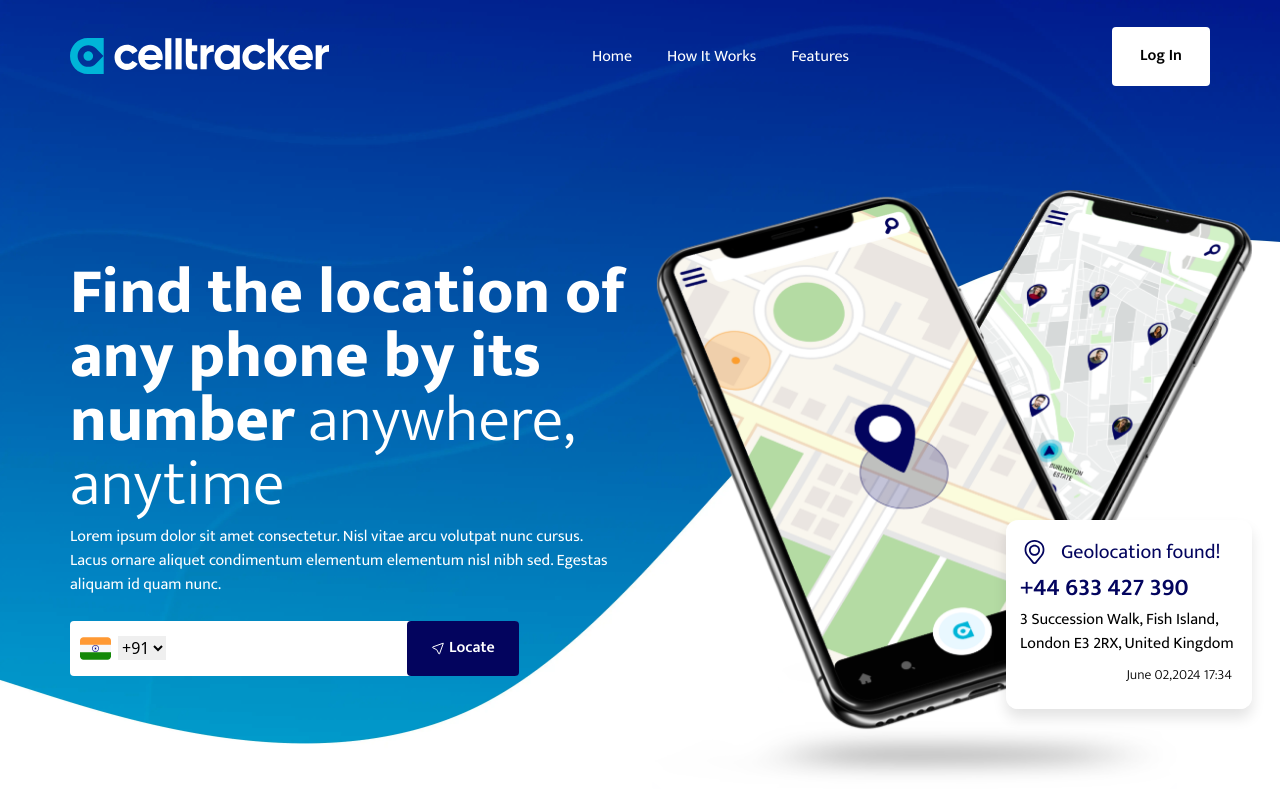
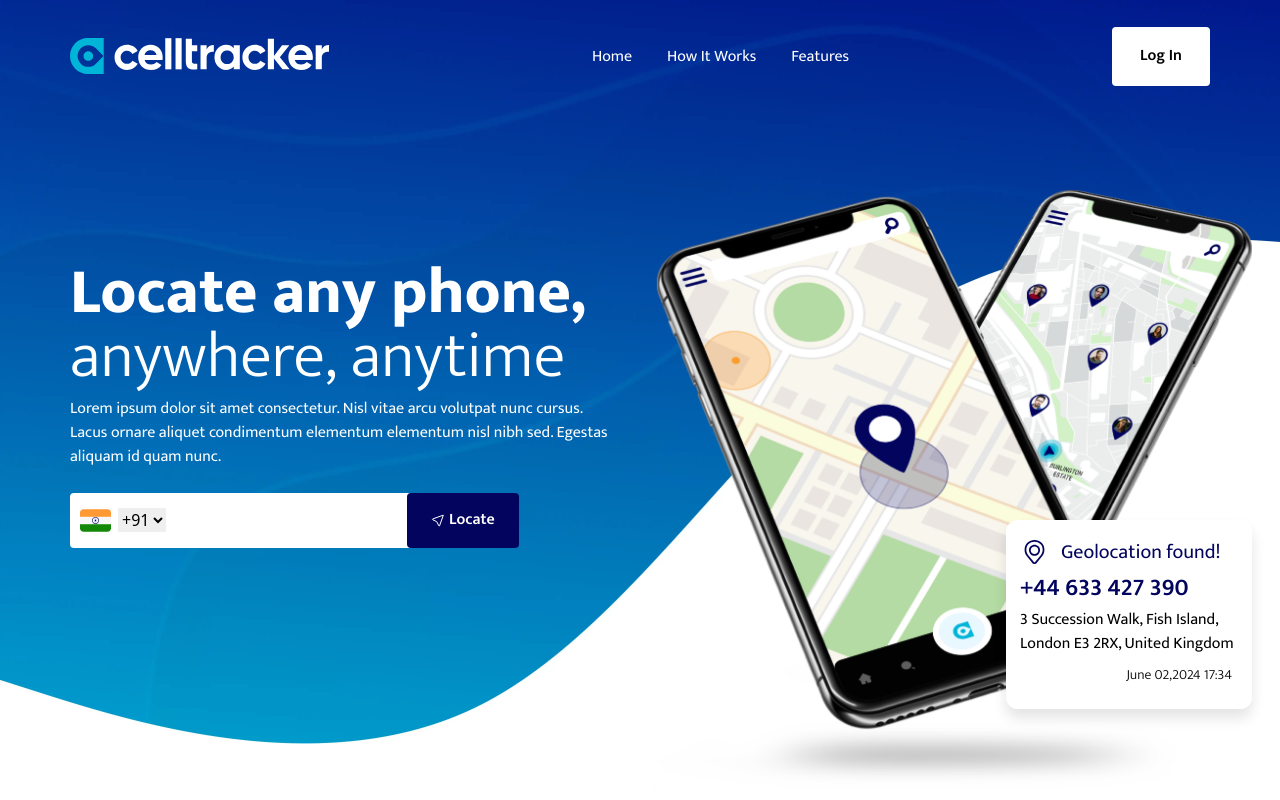
Before and after one commit to mayankpcp7/celltracker, a React (Create React App) app: page /landing in a window 1280 px wide. Shown: the top 800 px of the page. Built offline with nearby package versions, Linux system fonts and the light colour scheme.

Commit message:
merge code

```diff
--- a/package.json
+++ b/package.json
@@ -8,6 +8,7 @@
     "@testing-library/user-event": "^13.5.0",
     "react": "^18.3.1",
     "react-dom": "^18.3.1",
+    "react-router-dom": "^6.23.1",
     "react-scripts": "5.0.1",
     "web-vitals": "^2.1.4"
   },
--- a/src/App.js
+++ b/src/App.js
@@ -1,3 +1,4 @@
+import {  Route, Router, Routes } from "react-router-dom";
 import "./App.css";
 import Home from "./pages/Home";
 import Landing from "./pages/Landing";
@@ -6,8 +7,11 @@
   return (
     <>
       <div className="overflow-hidden">
-        <Home />
-        <Landing/>
+
+        <Routes>
+          <Route path="/" element={<Home />}></Route>
+          <Route path="/landing" element={<Landing />}></Route>
+        </Routes>
       </div>
     </>
   );
--- a/src/components/Hero.jsx
+++ b/src/components/Hero.jsx
@@ -7,6 +7,7 @@
   Logo,
   Logo2,
 } from "./common/Icons";
+import { Link } from "react-router-dom";
 
 const Hero = () => {
   const [navBar, setnavBar] = useState(false);
@@ -33,28 +34,28 @@
               }`}
             >
               <li>
-                <a
-                  href="/"
+                <Link
+                  to="/"
                   className="text-black md:text-white font-mukta text-base leading-[26.59px] font-normal relative z-[1] after:w-0 after:bg-white after:h-[2px] after:bottom-1 after:left-[50%] after:duration-300 after:rounded-md after:absolute hover:after:left-0 hover:after:w-full"
                 >
                   Home
-                </a>
+                </Link>
               </li>
               <li>
-                <a
-                  href="/"
+                <Link
+                  to="/landing"
                   className="text-black md:text-white font-mukta text-base leading-[26.59px] font-normal relative z-[1] after:w-0 after:bg-white after:h-[2px] after:bottom-1 after:left-[50%] after:duration-300 after:rounded-md after:absolute hover:after:left-0 hover:after:w-full"
                 >
                   How It Works
-                </a>
+                </Link>
               </li>
               <li>
-                <a
-                  href="/"
+                <Link
+                  to="/home"
                   className="text-black md:text-white font-mukta text-base leading-[26.59px] font-normal relative z-[1] after:w-0 after:bg-white after:h-[2px] after:bottom-1 after:left-[50%] after:duration-300 after:rounded-md after:absolute hover:after:left-0 hover:after:w-full"
                 >
                   Features
-                </a>
+                </Link>
               </li>
 
               <button className="font-mukta md:hidden bg-dark-blue text-base leading-[26.59px] font-semibold text-white py-4 px-7 rounded-[4px] hover:bg-white duration-300 ">
--- a/src/index.js
+++ b/src/index.js
@@ -1,13 +1,16 @@
-import React from 'react';
-import ReactDOM from 'react-dom/client';
-import './index.css';
-import App from './App';
-import reportWebVitals from './reportWebVitals';
+import React from "react";
+import ReactDOM from "react-dom/client";
+import "./index.css";
+import App from "./App";
+import reportWebVitals from "./reportWebVitals";
+import { BrowserRouter } from "react-router-dom";
 
-const root = ReactDOM.createRoot(document.getElementById('root'));
+const root = ReactDOM.createRoot(document.getElementById("root"));
 root.render(
   <React.StrictMode>
-    <App />
+    <BrowserRouter>
+      <App />
+    </BrowserRouter>
   </React.StrictMode>
 );
 
```
Also changed, not shown: 1 other file (tests, documents, lock files or other folders).
